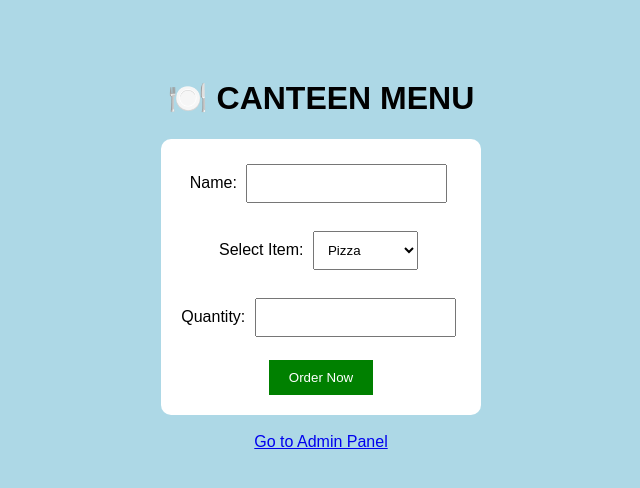
After one commit to shabazkhan07759-blip/canteen, a Flask app: template templates/menu.html in a window 1280 px wide. The commit adds this page. Shown: the top 488 px of the page, without its empty margins (319-959 px from the left). Run offline with Flask 3, Linux system fonts and the light colour scheme; the template is opened without the code that fills it, so the values that code supplies are empty.

Commit message:
updated code

```diff
--- a/app.py
+++ b/app.py
@@ -1,15 +1,13 @@
-from flask import Flask, render_template, request
+from flask import Flask, render_template, request, redirect
 import sqlite3
 import random
-import os
 
 app = Flask(__name__)
 
-# DB create
+# -------- DB --------
 def init_db():
-    conn = sqlite3.connect('database.db')
+    conn = sqlite3.connect('canteen.db')
     c = conn.cursor()
-
     c.execute('''
         CREATE TABLE IF NOT EXISTS orders (
             order_no INTEGER,
@@ -19,45 +17,50 @@ def init_db():
             total INTEGER
         )
     ''')
-
     conn.commit()
     conn.close()
 
 init_db()
 
-menu = {
-    "Burger": 50,
-    "roti": 100,
-    "Sandwich": 40,
-    "Tea": 10,
-    "Coffee": 20
-}
+# -------- MENU PAGE --------
+@app.route('/')
+def menu():
+    return render_template('menu.html')
 
-@app.route('/')
-def home():
-    return render_template('index.html', menu=menu)
-
+# -------- ORDER --------
 @app.route('/order', methods=['POST'])
 def order():
     name = request.form['name']
     item = request.form['item']
-    qty = int(request.form['qty'])
+    qty = request.form['qty']
 
-    price = menu[item] * qty
+    # validation
+    if not qty.isdigit():
+        return "❌ Quantity must be number"
+
+    qty = int(qty)
+
+    # prices
+    prices = {
+        "Pizza": 100,
+        "Burger": 80,
+        "Pasta": 90,
+        "Sandwich": 70,
+        "Cold Drink": 50
+    }
+
+    price = prices.get(item, 0)
+    total = price * qty
+
+    # generate order number
     order_no = random.randint(1000, 9999)
 
-    conn = sqlite3.connect('database.db')
+    # save to DB
+    conn = sqlite3.connect('canteen.db')
     c = conn.cursor()
-
     c.execute("INSERT INTO orders VALUES (?, ?, ?, ?, ?)",
-              (order_no, name, item, qty, price))
-
+              (order_no, name, item, qty, total))
     conn.commit()
-
-    # DEBUG (important)
-    print("Inserted:", order_no, name)
-    print("DB path:", os.path.abspath('database.db'))
-
     conn.close()
 
     order_data = {
@@ -65,32 +68,23 @@ def order():
         "name": name,
         "item": item,
         "qty": qty,
-        "total": price
+        "total": total
     }
 
     return render_template('result.html', order=order_data)
 
+# -------- ADMIN --------
 @app.route('/admin')
 def admin():
-    conn = sqlite3.connect('database.db')
+    conn = sqlite3.connect('canteen.db')
+    conn.row_factory = sqlite3.Row
     c = conn.cursor()
-
     c.execute("SELECT * FROM orders")
-    data = c.fetchall()
-
+    orders = c.fetchall()
     conn.close()
-
-    orders = []
-    for row in data:
-        orders.append({
-            "order_no": row[0],
-            "name": row[1],
-            "item": row[2],
-            "qty": row[3],
-            "total": row[4]
-        })
 
     return render_template('admin.html', orders=orders)
 
+# -------- RUN --------
 if __name__ == '__main__':
     app.run(debug=True)
--- /dev/null
+++ b/templates/menu.html
@@ -0,0 +1,64 @@
+<!DOCTYPE html>
+<html>
+<head>
+    <title>Canteen Menu</title>
+
+    <style>
+        body {
+            background-color: lightblue;
+            font-family: Arial;
+            text-align: center;
+            padding-top: 50px;
+        }
+
+        form {
+            background: white;
+            padding: 20px;
+            display: inline-block;
+            border-radius: 10px;
+        }
+
+        input, select {
+            padding: 10px;
+            margin: 5px;
+        }
+
+        button {
+            padding: 10px 20px;
+            background: green;
+            color: white;
+            border: none;
+        }
+    </style>
+</head>
+
+<body>
+
+<h1>🍽️ CANTEEN MENU</h1>
+
+<form action="/order" method="post">
+
+Name: <input type="text" name="name" required><br><br>
+
+Select Item:
+<select name="item">
+    <option>Pizza</option>
+    <option>Burger</option>
+    <option>Pasta</option>
+    <option>Sandwich</option>
+    <option>Cold Drink</option>
+</select>
+
+<br><br>
+
+Quantity: <input type="number" name="qty" required><br><br>
+
+<button type="submit">Order Now</button>
+
+</form>
+
+<br><br>
+<a href="/admin">Go to Admin Panel</a>
+
+</body>
+</html>
```
Also changed, not shown: templates/admin.html (+8 -7 lines), templates/result.html (+8 -8 lines), canteen.db (added).
